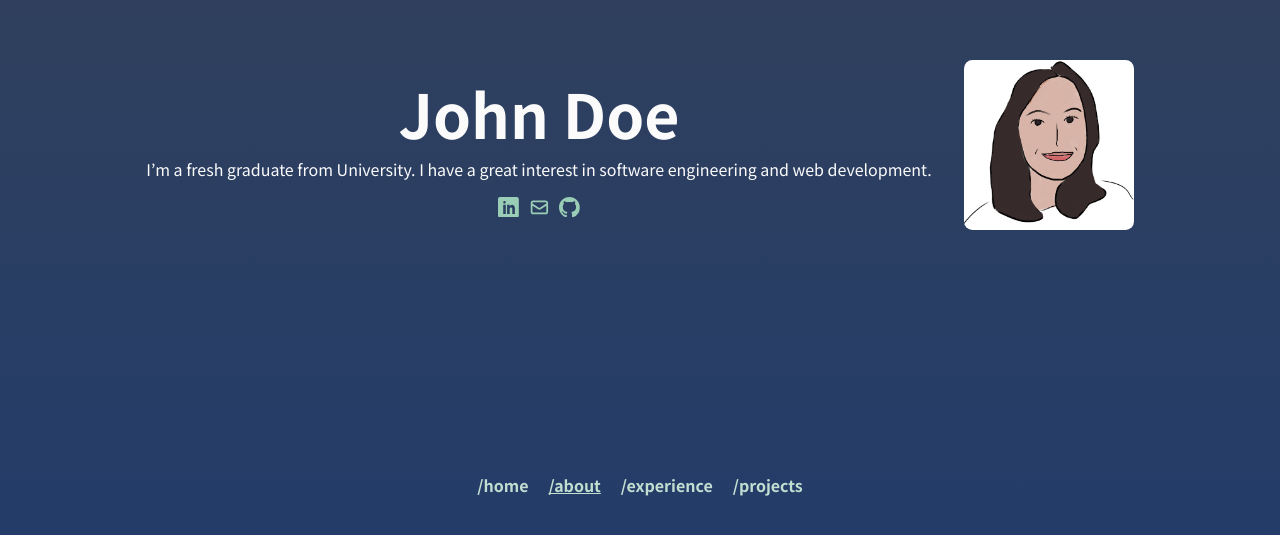
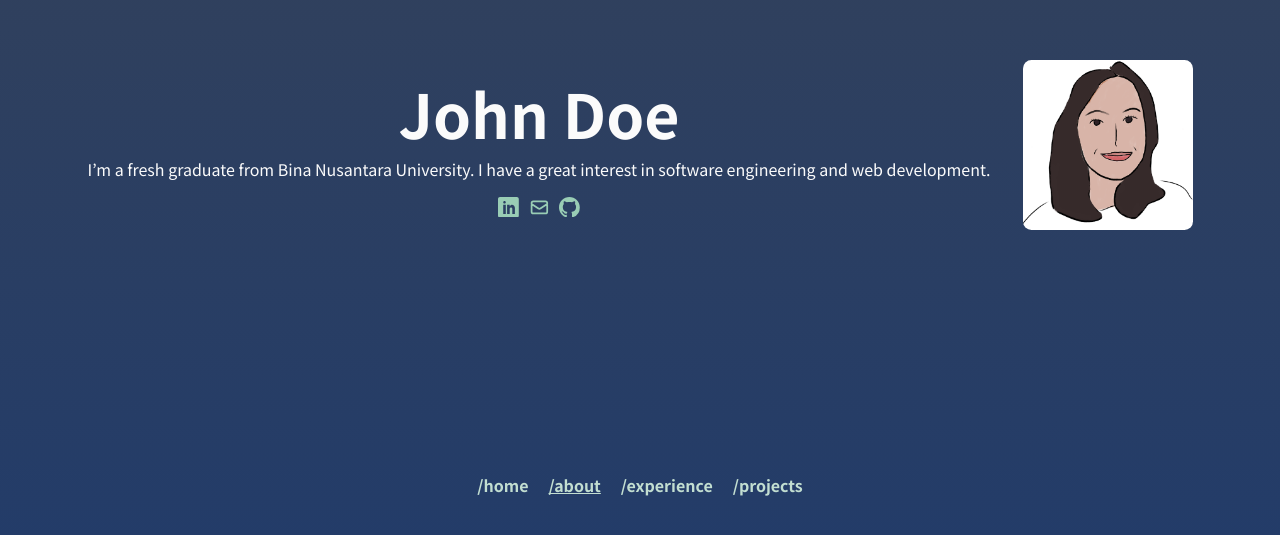
Before and after one commit to janedameria/janedameria.github.io, a React (Create React App) app: page /about in a window 1280 px wide. Shown: the part 255-790 px from the top of the page. Built offline with nearby package versions, Linux system fonts and the light colour scheme.

Commit message:
add animate.css

```diff
--- a/src/components/About.js
+++ b/src/components/About.js
@@ -49,12 +49,12 @@ const MyImage = styled.img`
 
 const About = () => {
   return (
-    <Container>
+    <Container className="animate__animated  animate__fadeIn">
       <ContainerColumn justify_center>
         <h1 className="main-title">John Doe</h1>
         <p className="text">
-          I’m a fresh graduate from University. I have a great interest in
-          software engineering and web development.
+          I’m a fresh graduate from Bina Nusantara University. I have a great
+          interest in software engineering and web development.
         </p>
         <ContainerIcon>
           <a
--- a/src/components/Experience.js
+++ b/src/components/Experience.js
@@ -68,7 +68,7 @@ const Experience = () => {
   };
 
   return (
-    <Container>
+    <Container className="animate__animated  animate__fadeIn">
       {renderExperience()}
       <Navbar />
     </Container>
--- a/src/components/Home.js
+++ b/src/components/Home.js
@@ -28,7 +28,6 @@ const MyImage = styled.img`
     height: 140px;
   }
 `;
-
 const Home = () => {
   return (
     <Container>
@@ -36,7 +35,7 @@ const Home = () => {
         <h1 className="animate__animated animate__bounce main-title">
           hi, i'm john!
         </h1>
-        <p className="text">
+        <p className="text animate__animated  animate__fadeIn">
           welcome to my little corner on the internet! (✿◠‿◠){" "}
         </p>
       </ContainerColumn>
--- a/src/components/Projects.js
+++ b/src/components/Projects.js
@@ -95,7 +95,7 @@ const Projects = () => {
   ];
 
   return (
-    <MainContainer>
+    <MainContainer className="animate__animated  animate__fadeIn">
       {ListOfProjects.map((value) => (
         <ProjectContainer>
           <Container>
```
